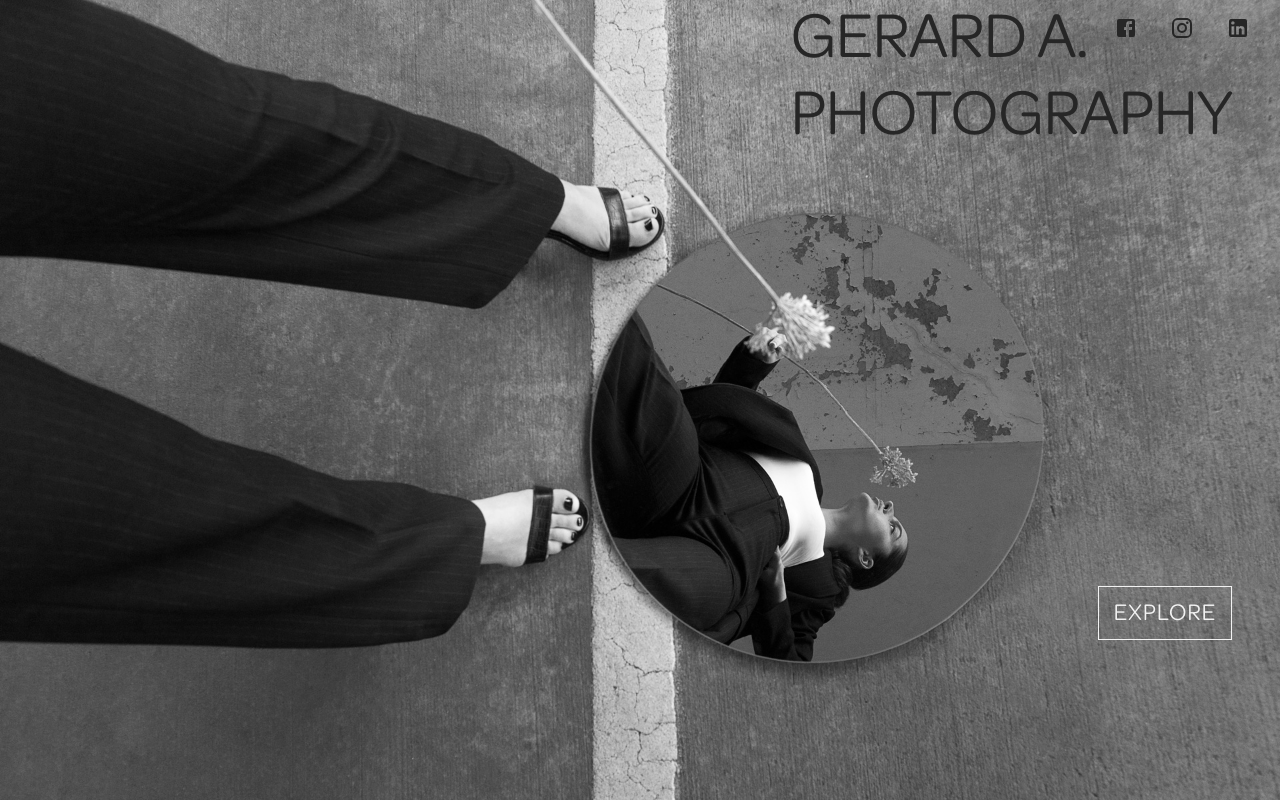
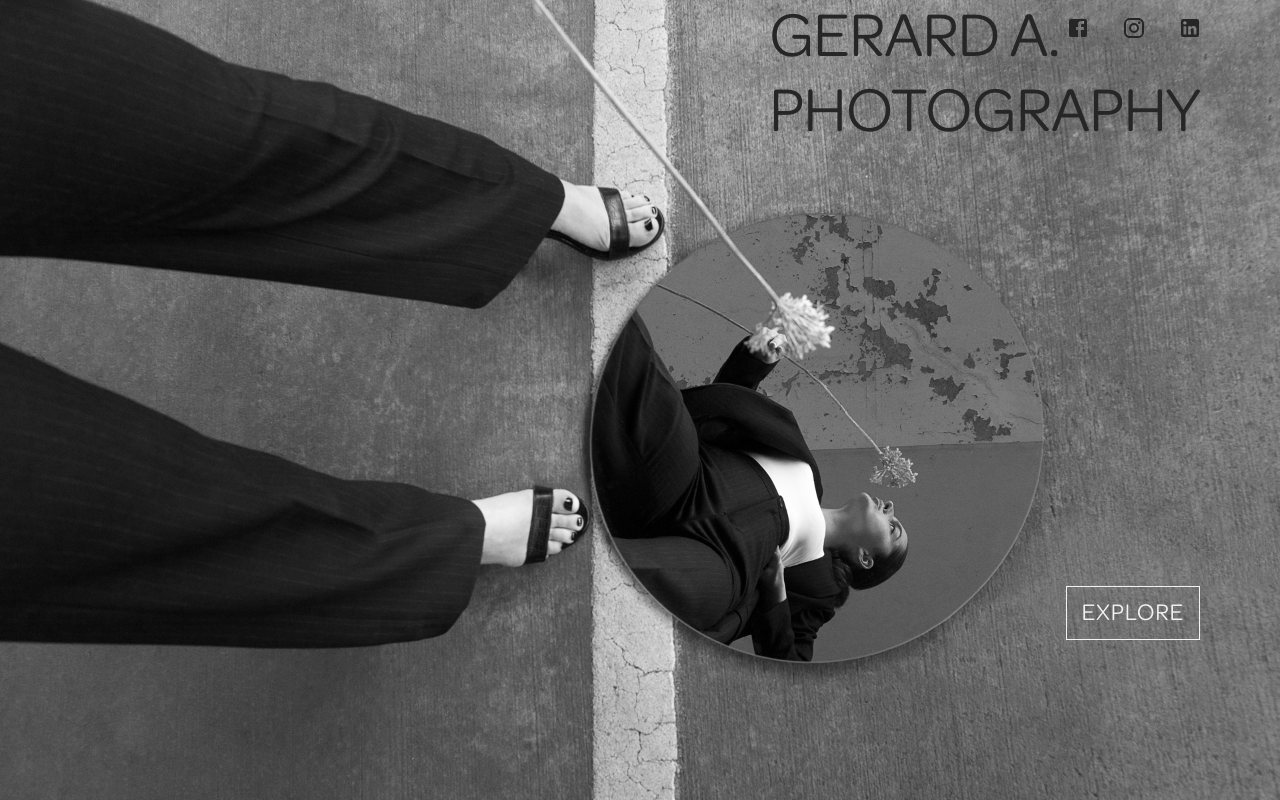
Before and after one commit to gerardasanusevicius/CAO-Final-Project-Gerard-A-Photography, a React (Create React App) app: page / in a window 1280 px wide. Built offline with nearby package versions, Linux system fonts and the light colour scheme.

Commit message:
chore:interface-fixes

```diff
--- a/src/components/custom-button/custom-button.tsx
+++ b/src/components/custom-button/custom-button.tsx
@@ -1,5 +1,6 @@
 import { Button } from '@mui/material';
 import React from 'react';
+import { baseFontSize } from '../../helpers/structure-constants';
 
 type CustomButtonProps = {
   btnLabel: string;
@@ -8,7 +9,7 @@ type CustomButtonProps = {
 };
 
 const CustomButton: React.FC<CustomButtonProps> = ({ btnLabel, type, onClick }) => (
-  <Button type={type} onClick={onClick} sx={{ ':hover': { color: 'primary.dark', background: 'none' } }}>{btnLabel}</Button>
+  <Button type={type} onClick={onClick} sx={{ ':hover': { color: 'primary.dark', background: 'none', fontSize: baseFontSize } }}>{btnLabel}</Button>
 );
 
 export default CustomButton;
--- a/src/components/navbar/navbar-link.ts
+++ b/src/components/navbar/navbar-link.ts
@@ -1,5 +1,6 @@
 import { styled } from '@mui/material';
 import { NavLink } from 'react-router-dom';
+import { baseFontSize } from '../../helpers/structure-constants';
 
 const NavbarLink = styled(NavLink)(({ theme }) => ({
   display: 'flex',
@@ -8,7 +9,7 @@ const NavbarLink = styled(NavLink)(({ theme }) => ({
   textDecoration: 'none',
   alignSelf: 'stretch',
   paddingRight: '4rem',
-  fontSize: '1rem',
+  fontSize: baseFontSize,
   textTransform: 'uppercase',
   letterSpacing: '0.1rem',
   transition: theme.transitions.create('color'),
--- a/src/components/paragraph/index.ts
+++ b/src/components/paragraph/index.ts
@@ -1,7 +1,8 @@
 import { styled, Typography } from '@mui/material';
+import { baseFontSize } from '../../helpers/structure-constants';
 
 const Paragraph = styled(Typography)(({ theme }) => ({
-  fontSize: '1rem',
+  fontSize: baseFontSize,
   letterSpacing: '0.1rem',
   color: theme.palette.primary.dark,
 }));
--- a/src/components/picture-container/picture-container.ts
+++ b/src/components/picture-container/picture-container.ts
@@ -5,7 +5,7 @@ const PictureContainer = styled(Box)({
   flexDirection: 'row',
   flexWrap: 'wrap',
   justifyContent: 'flex-start',
-  gap: '3rem',
+  gap: '1.1rem',
 });
 
 export default PictureContainer;
--- a/src/components/social-icons/social-link.ts
+++ b/src/components/social-icons/social-link.ts
@@ -6,7 +6,7 @@ const SocialLink = styled(Link)(({ theme }) => ({
   color: theme.palette.primary.dark,
   textDecoration: 'none',
   paddingLeft: '2rem',
-  transition: '0.5s',
+  transition: theme.transitions.create('color'),
 }));
 
 export default SocialLink;
--- a/src/helpers/structure-constants.ts
+++ b/src/helpers/structure-constants.ts
@@ -5,3 +5,5 @@ export const pageBottom = '4rem';
 export const pageSide = '5rem';
 
 export const smallPicSize = '20em';
+
+export const baseFontSize = '0.825rem';
--- a/src/pages/about-page/external-link.ts
+++ b/src/pages/about-page/external-link.ts
@@ -1,9 +1,10 @@
 import { styled, Button } from '@mui/material';
+import { baseFontSize } from '../../helpers/structure-constants';
 
 const ExternalLink = styled(Button)(({ theme }) => ({
   display: 'flex',
   color: theme.palette.primary.main,
-  fontSize: '1rem',
+  fontSize: baseFontSize,
   textTransform: 'uppercase',
   letterSpacing: '0.1rem',
   margin: '0 auto',
--- a/src/pages/about-page/index.tsx
+++ b/src/pages/about-page/index.tsx
@@ -8,7 +8,7 @@ import ExternalLink from './external-link';
 const AboutPage: React.FC = () => (
   <InfoContainer>
     <Paragraph sx={{
-      maxWidth: '40rem',
+      width: '40rem',
       m: { xs: '0 auto', md: 0 },
     }}
     >
@@ -61,8 +61,7 @@ const AboutPage: React.FC = () => (
       src={AboutPicture}
       alt="gerard_about_pic"
       sx={{
-        maxWidth: '40rem',
-        height: 'auto',
+        maxWidth: { xs: '100%', md: '40%' },
         m: { xs: '0 auto', md: 0 },
       }}
     />
--- a/src/pages/admin-page/admin-page.tsx
+++ b/src/pages/admin-page/admin-page.tsx
@@ -6,7 +6,7 @@ import Navbar from '../../components/navbar/index';
 const AdminPage: React.FC = () => (
   <>
     <Navbar />
-    <InfoContainer sx={{ mt: '137.5px' }}>
+    <InfoContainer>
       <UploadForm />
     </InfoContainer>
   </>
--- a/src/pages/admin-page/upload-form.tsx
+++ b/src/pages/admin-page/upload-form.tsx
@@ -36,8 +36,8 @@ const UploadForm: React.FC = () => {
 
   return (
     <Container sx={{
-      marginTop: '100px',
-      width: '500px',
+      marginTop: '6.25rem',
+      width: '31.25rem',
       display: 'flex',
       flexDirection: 'column',
 
@@ -51,7 +51,7 @@ const UploadForm: React.FC = () => {
             name="title"
             type="text"
             sx={{
-              marginBottom: '25px',
+              marginBottom: '1.2rem',
               '& fieldset': {
                 borderRadius: 0,
               },
@@ -66,7 +66,7 @@ const UploadForm: React.FC = () => {
             name="url"
             type="url"
             sx={{
-              marginBottom: '25px',
+              marginBottom: '1.2rem',
               '& fieldset': {
                 borderRadius: 0,
               },
@@ -81,7 +81,7 @@ const UploadForm: React.FC = () => {
             name="url"
             type="url"
             sx={{
-              marginBottom: '25px',
+              marginBottom: '1.2rem',
               '& fieldset': {
                 borderRadius: 0,
               },
--- a/src/pages/landing-page/index.tsx
+++ b/src/pages/landing-page/index.tsx
@@ -2,16 +2,18 @@ import React from 'react';
 import { Typography, Button } from '@mui/material';
 import Background from './background';
 import SocialIcons from '../../components/social-icons';
+import { pageSide } from '../../helpers/structure-constants';
 
 const LandingPage: React.FC = () => (
   <Background>
+    <SocialIcons position="absolute" right={pageSide} top="1rem" color="primary.light" />
     <Typography
       component="h1"
       variant="h1"
       sx={(theme) => ({
         textTransform: 'uppercase',
         position: 'absolute',
-        right: '3rem',
+        right: pageSide,
         color: theme.palette.primary.dark,
       })}
 
@@ -29,11 +31,12 @@ const LandingPage: React.FC = () => (
         overflow: 'hidden',
         position: 'absolute',
         bottom: '10rem',
-        right: '3rem',
+        right: pageSide,
         fontSize: '1.5rem',
         border: `0.1rem solid ${theme.palette.primary.light}`,
         borderRadius: 0,
         transition: '0.5s',
+        m: 0,
         ':hover': {
           color: theme.palette.primary.dark,
           backgroundColor: theme.palette.primary.light,
@@ -43,7 +46,6 @@ const LandingPage: React.FC = () => (
       Explore
 
     </Button>
-    <SocialIcons position="absolute" right="2rem" top="1rem" color="primary.light" />
   </Background>
 );
 
--- a/src/styles/theme.ts
+++ b/src/styles/theme.ts
@@ -18,8 +18,9 @@ const lightTheme = createTheme(theme, {
     fontFamily: 'omnes-pro',
     h1: {
       '@media (max-width:1400px)': {
-        fontSize: '4.1rem',
+        fontSize: '4rem',
       },
+      fontSize: '5.5rem',
     },
   },
 
```
